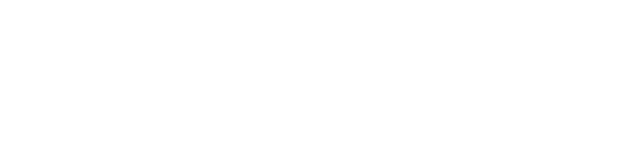
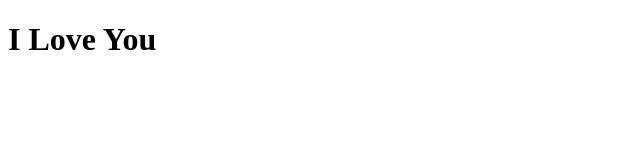
Before and after one commit to chenjiezi/x-ui, a website: page index.html in a window 1280 px wide. Shown: the whole page, without its empty margins (0-640 px from the left). Drawn offline with Linux system fonts and the light colour scheme.

Commit message:
feat(index.html): add I Love You

```diff
--- a/index.html
+++ b/index.html
@@ -9,7 +9,7 @@
 </head>
 
 <body>
-
+  <h1>I Love You</h1>
 </body>
 
 </html>
```
